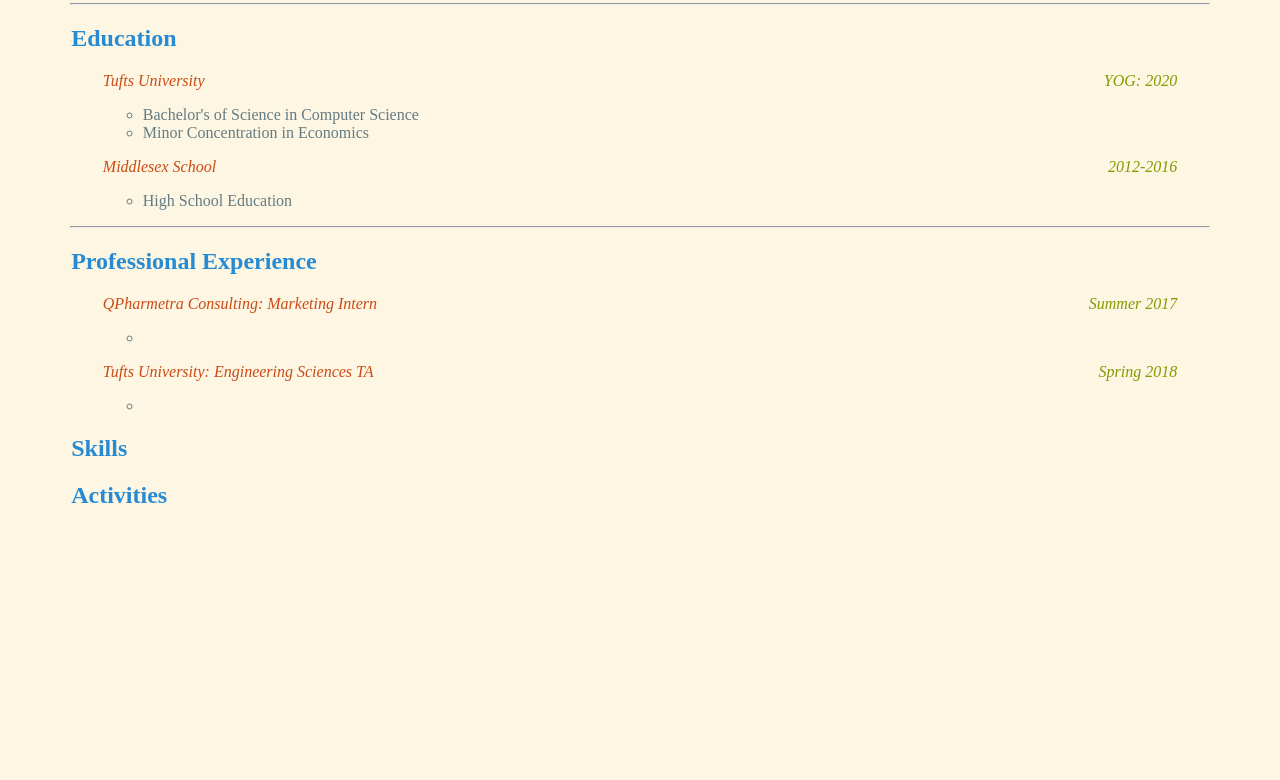
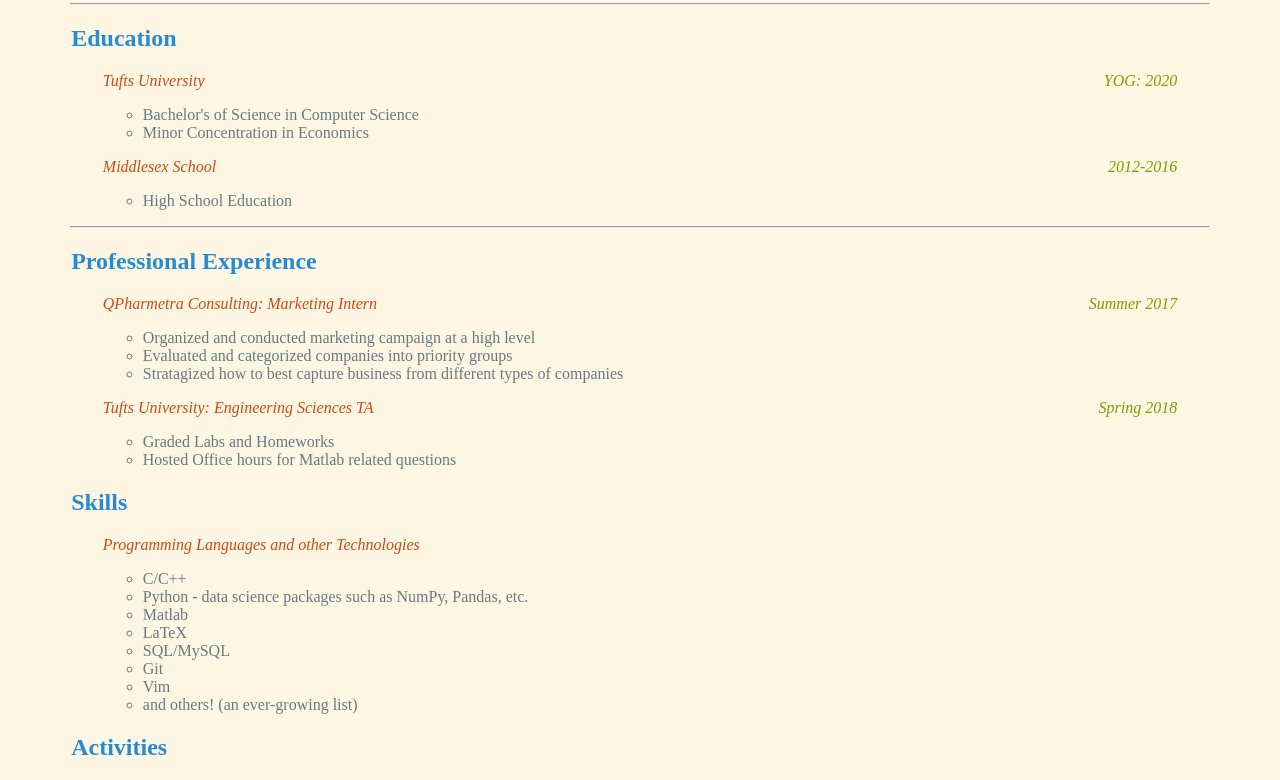
Before and after one commit to mtdaly/mtdaly.github.io, a plain HTML site: page resume.html in a window 1280 px wide. Shown: the part 87-867 px from the top of the page. Before the commit the page ends 800 px from the top, so only its background shows below. Drawn offline with Linux system fonts and the light colour scheme; a web font is replaced by a local one.

Commit message:
completed experience and skills sections

```diff
--- a/resume.html
+++ b/resume.html
@@ -36,7 +36,9 @@
         <div class="clear"></div>
 
         <ul>
-            <li></li>
+            <li>Organized and conducted marketing campaign at a high level</li>
+            <li>Evaluated and categorized companies into priority groups</li>
+            <li>Stratagized how to best capture business from different types of companies</li>
         </ul>
 
         <span class="item">Tufts University: Engineering Sciences TA</span>
@@ -44,12 +46,27 @@
         <div class="clear"></div>
 
         <ul>
-            <li></li>
+            <li>Graded Labs and Homeworks</li>
+            <li>Hosted Office hours for Matlab related questions</li>
         </ul>
 
     </div>
 
     <h2>Skills</h2>
+    <div class="section">
+        <span class="item">Programming Languages and other Technologies</span>
+        <div class="clear"></div>
+        <ul>
+            <li>C/C++</li>
+            <li>Python - data science packages such as NumPy, Pandas, etc.</li>
+            <li>Matlab</li>
+            <li>LaTeX</li>
+            <li>SQL/MySQL</li>
+            <li>Git</li>
+            <li>Vim</li>
+            <li>and others! (an ever-growing list)</li>
+        </ul>
+    </div>
 
     <h2>Activities</h2>
 
```
